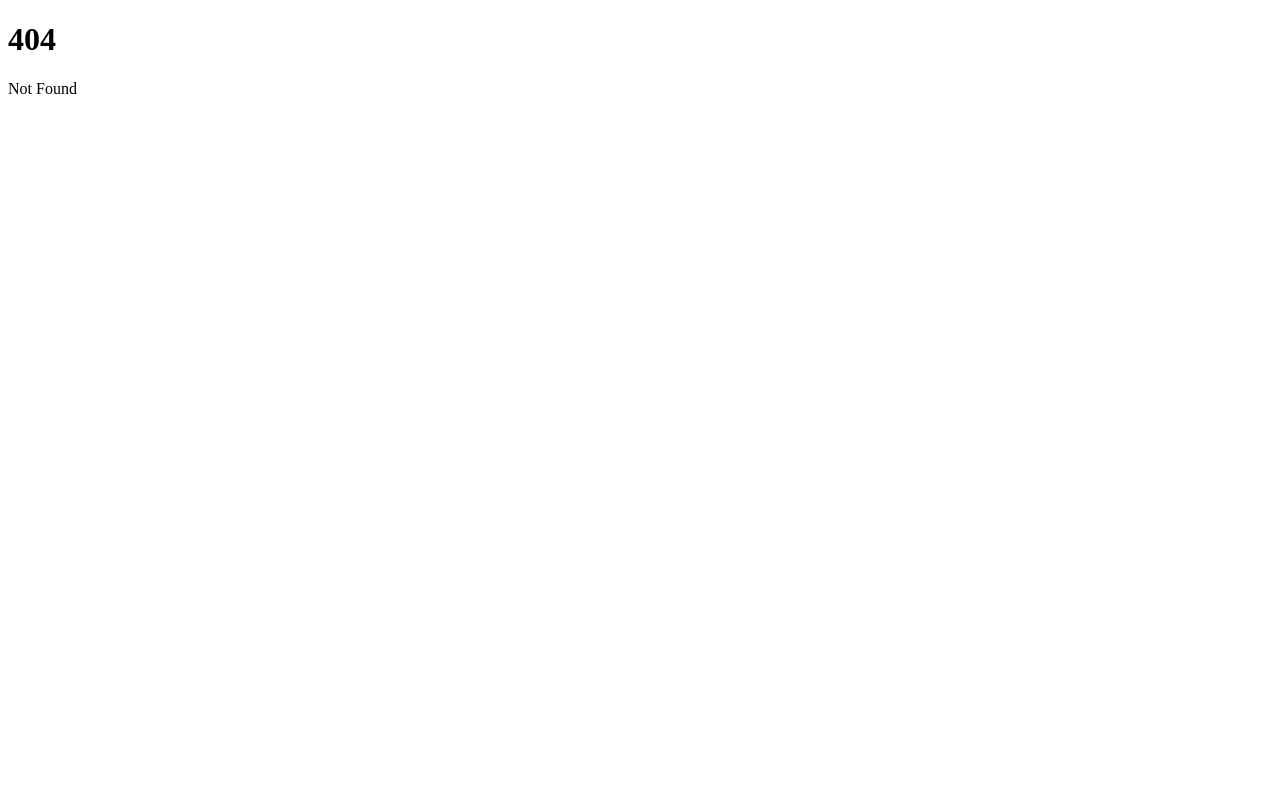
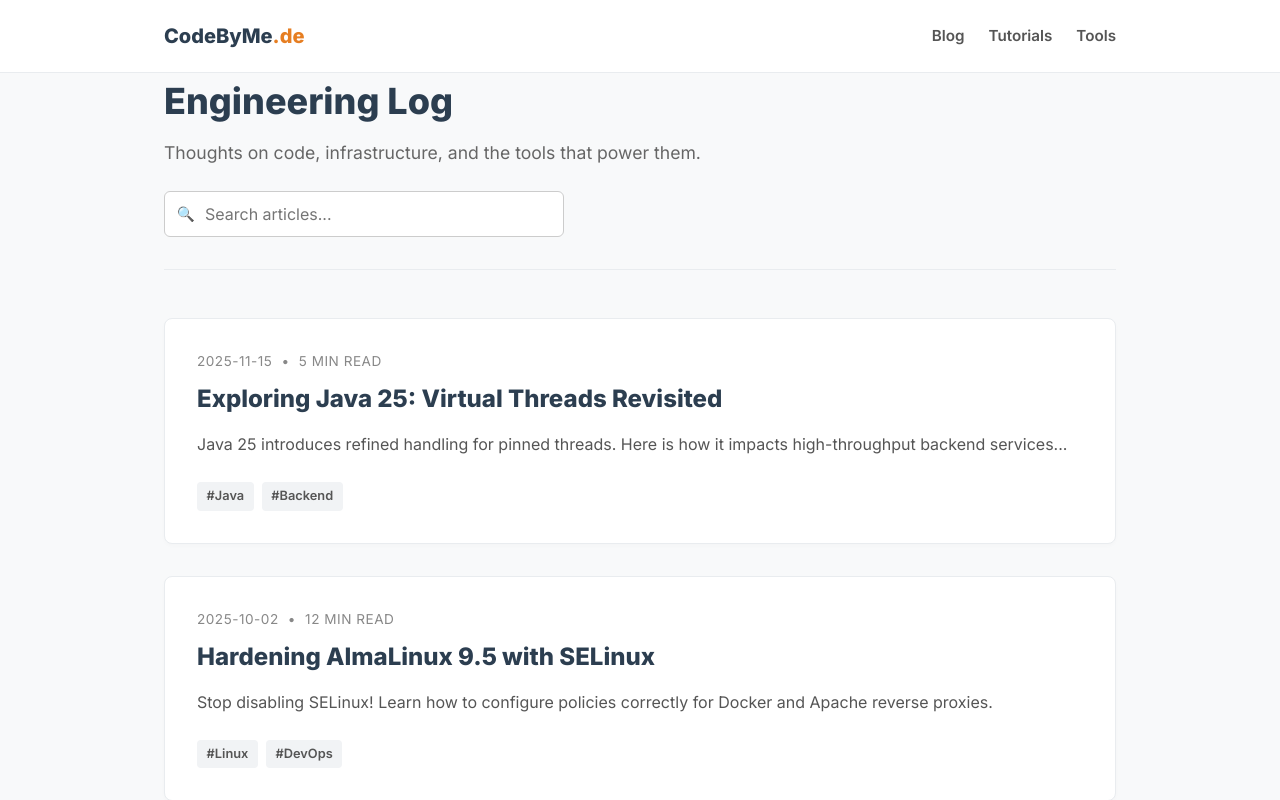
Before and after one commit to IgorProkhorchuk/codebyme.de, a SvelteKit app in the folder frontend/: page /blog in a window 1280 px wide. Before the commit this address had no page. Shown: the top 800 px of the page. Built offline with nearby package versions, Linux system fonts and the light colour scheme.

Commit message:
feat: create layout and blog page components with styling

```diff
--- /dev/null
+++ b/frontend/src/app.css
@@ -0,0 +1,25 @@
+@import url('https://fonts.googleapis.com/css2?family=Inter:wght@400;600;800&display=swap');
+
+:root {
+  --bg-color: #f8f9fa;
+  --text-color: #212529;
+  --primary: #2c3e50;    /* Professional Navy */
+  --accent: #e67e22;     /* Subtle Orange for highlights */
+  --card-bg: #ffffff;
+  --border-color: #e9ecef;
+  --shadow: 0 4px 6px -1px rgba(0, 0, 0, 0.1), 0 2px 4px -1px rgba(0, 0, 0, 0.06);
+}
+
+/* Simple Reset */
+* { box-sizing: border-box; margin: 0; padding: 0; }
+
+body {
+  font-family: 'Inter', system-ui, sans-serif;
+  background-color: var(--bg-color);
+  color: var(--text-color);
+  line-height: 1.6;
+  -webkit-font-smoothing: antialiased;
+}
+
+a { text-decoration: none; color: inherit; }
+ul { list-style: none; }
--- a/frontend/src/routes/+layout.svelte
+++ b/frontend/src/routes/+layout.svelte
@@ -1,11 +1,46 @@
-<script lang="ts">
-	import favicon from '$lib/assets/favicon.svg';
-
-	let { children } = $props();
+<script>
+  import '../app.css';
 </script>
 
-<svelte:head>
-	<link rel="icon" href={favicon} />
-</svelte:head>
+<div class="layout">
+  <header>
+    <div class="container navbar">
+      <a href="/" class="brand">CodeByMe<span class="dot">.de</span></a>
 
-{@render children()}
+      <nav>
+        <a href="/blog">Blog</a>
+        <a href="/tutorials">Tutorials</a>
+        <a href="/tools">Tools</a>
+      </nav>
+    </div>
+  </header>
+
+  <main class="container">
+    <slot />
+  </main>
+
+  <footer>
+    <div class="container">
+      <p>&copy; 2025 CodeByMe.de | Engineering & Linux</p>
+    </div>
+  </footer>
+</div>
+
+<style>
+  .layout { display: flex; flex-direction: column; min-height: 100vh; }
+  .container { width: 100%; max-width: 1000px; margin: 0 auto; padding: 0 1.5rem; }
+
+  header { background: #ffffff; border-bottom: 1px solid var(--border-color); padding: 1.25rem 0; }
+  .navbar { display: flex; justify-content: space-between; align-items: center; }
+
+  .brand { font-weight: 800; font-size: 1.25rem; color: var(--primary); }
+  .dot { color: var(--accent); }
+
+  nav { display: flex; gap: 1.5rem; }
+  nav a { font-size: 0.95rem; font-weight: 600; color: #555; transition: color 0.2s; }
+  nav a:hover { color: var(--accent); }
+
+  main { flex: 1; padding-top: 3rem; padding-bottom: 3rem; }
+
+  footer { margin-top: auto; padding: 2rem 0; text-align: center; color: #888; font-size: 0.9rem; border-top: 1px solid var(--border-color); }
+</style>
--- a/frontend/src/routes/+page.svelte
+++ b/frontend/src/routes/+page.svelte
@@ -1,24 +1,90 @@
-<script lang="ts">
-    import { onMount } from 'svelte';
+<svelte:head>
+  <title>CodeByMe.de | Developer Portfolio</title>
+</svelte:head>
 
-    let message: string = 'Loading...';
+<section class="hero">
+  <h1>Build. Deploy. <span class="highlight">Document.</span></h1>
+  <p class="intro">
+    A digital workspace for Java architecture, Linux operations, and developer utilities.
+  </p>
+</section>
 
-    onMount(async () => {
-        try {
-            const response = await fetch('/api/hello');
+<div class="grid">
+  <a href="/blog" class="card">
+    <div class="card-icon">✍️</div>
+    <h3>Tech Blog</h3>
+    <p>Architecture notes on Spring Boot 4.0, Java 25, and SvelteKit.</p>
+  </a>
 
-            if (response.ok) {
-                const data = await response.json();
-                message = data.message;
-            } else {
-                message = 'Error: Backend returned ' + response.status;
-            }
-        } catch (error) {
-            console.error(error);
-            message = 'Error: Could not connect to backend.';
-        }
-    });
-</script>
+  <a href="/tutorials" class="card">
+    <div class="card-icon">🐧</div>
+    <h3>Linux Guides</h3>
+    <p>Reference manuals for RHEL/AlmaLinux, SELinux, and Docker.</p>
+  </a>
 
-<h1>CodeByMe.de</h1>
-<p>Backend Status: <strong>{message}</strong></p>
+  <a href="/tools/pdf" class="card tool-highlight">
+    <div class="card-icon">📄</div>
+    <h3>PDF Generator</h3>
+    <p>Create DIN 5008 compliant envelopes and documents.</p>
+    <div class="link-text">Open Tool &rarr;</div>
+  </a>
+
+  <div class="card disabled">
+    <div class="status">Beta</div>
+    <div class="card-icon">💻</div>
+    <h3>Linux Labs</h3>
+    <p>Interactive ephemeral terminals for practicing CLI commands.</p>
+  </div>
+</div>
+
+<style>
+  /* Hero Section */
+  .hero { text-align: center; margin-bottom: 4rem; }
+  h1 { font-size: 2.5rem; color: var(--primary); margin-bottom: 1rem; letter-spacing: -1px; }
+  .highlight { color: var(--accent); }
+  .intro { color: #666; font-size: 1.15rem; max-width: 600px; margin: 0 auto; }
+
+  /* Grid Layout */
+  .grid {
+    display: grid;
+    grid-template-columns: repeat(auto-fit, minmax(280px, 1fr));
+    gap: 1.5rem;
+  }
+
+  /* Card Styles */
+  .card {
+    background: var(--card-bg);
+    border: 1px solid var(--border-color);
+    padding: 2rem;
+    border-radius: 8px;
+    box-shadow: var(--shadow);
+    transition: transform 0.2s ease, box-shadow 0.2s ease;
+    display: flex;
+    flex-direction: column;
+    height: 100%;
+    position: relative;
+  }
+
+  .card:not(.disabled):hover {
+    transform: translateY(-4px);
+    box-shadow: 0 10px 15px -3px rgba(0, 0, 0, 0.1);
+    border-color: var(--accent);
+  }
+
+  .card-icon { font-size: 2rem; margin-bottom: 1rem; }
+  h3 { margin-bottom: 0.5rem; color: var(--primary); }
+  p { color: #666; font-size: 0.95rem; margin-bottom: 1.5rem; flex-grow: 1; }
+
+  /* Tool Specifics */
+  .tool-highlight { border-top: 4px solid var(--primary); }
+  .link-text { font-weight: 600; color: var(--accent); font-size: 0.9rem; }
+
+  /* Disabled/Beta State */
+  .card.disabled { background: #f1f3f5; cursor: not-allowed; opacity: 0.8; box-shadow: none; border: 1px dashed #ccc; }
+  .status {
+    position: absolute; top: 1rem; right: 1rem;
+    background: #e9ecef; color: #666;
+    font-size: 0.7rem; font-weight: 700; text-transform: uppercase;
+    padding: 0.2rem 0.5rem; border-radius: 4px;
+  }
+</style>
--- /dev/null
+++ b/frontend/src/routes/blog/+page.svelte
@@ -0,0 +1,135 @@
+<script lang="ts">
+  // MOCK DATA - simulating what Spring Boot will eventually send
+  const posts = [
+    {
+      id: 1,
+      title: "Exploring Java 25: Virtual Threads Revisited",
+      slug: "exploring-java-25",
+      excerpt: "Java 25 introduces refined handling for pinned threads. Here is how it impacts high-throughput backend services...",
+      tags: ["Java", "Backend"],
+      date: "2025-11-15",
+      readTime: "5 min read"
+    },
+    {
+      id: 2,
+      title: "Hardening AlmaLinux 9.5 with SELinux",
+      slug: "hardening-almalinux-selinux",
+      excerpt: "Stop disabling SELinux! Learn how to configure policies correctly for Docker and Apache reverse proxies.",
+      tags: ["Linux", "DevOps"],
+      date: "2025-10-02",
+      readTime: "12 min read"
+    },
+    {
+      id: 3,
+      title: "SvelteKit Adapter Node vs. Static",
+      slug: "sveltekit-adapter-comparison",
+      excerpt: "Why I chose the Node adapter for CodeByMe.de instead of static generation, and the trade-offs involved.",
+      tags: ["Frontend", "Svelte"],
+      date: "2025-09-20",
+      readTime: "8 min read"
+    }
+  ];
+
+  let searchTerm = "";
+</script>
+
+<svelte:head>
+  <title>Blog | CodeByMe.de</title>
+</svelte:head>
+
+<section class="blog-header">
+  <h1>Engineering Log</h1>
+  <p>Thoughts on code, infrastructure, and the tools that power them.</p>
+
+  <div class="search-wrapper">
+    <input
+      type="text"
+      placeholder="Search articles..."
+      bind:value={searchTerm}
+    />
+    <span class="search-icon">🔍</span>
+  </div>
+</section>
+
+<div class="posts-grid">
+  {#each posts as post}
+    <article class="post-card">
+      <div class="meta">
+        <span class="date">{post.date}</span>
+        <span class="dot">•</span>
+        <span class="read-time">{post.readTime}</span>
+      </div>
+
+      <h2>
+        <a href="/blog/{post.slug}">{post.title}</a>
+      </h2>
+
+      <p class="excerpt">{post.excerpt}</p>
+
+      <div class="tags">
+        {#each post.tags as tag}
+          <span class="tag">#{tag}</span>
+        {/each}
+      </div>
+    </article>
+  {/each}
+</div>
+
+<style>
+  /* Header Area */
+  .blog-header { margin-bottom: 3rem; border-bottom: 1px solid var(--border-color); padding-bottom: 2rem; }
+  h1 { font-size: 2.25rem; color: var(--primary); margin-bottom: 0.5rem; }
+  .blog-header p { color: #666; font-size: 1.1rem; margin-bottom: 1.5rem; }
+
+  /* Search Bar Styling */
+  .search-wrapper { position: relative; max-width: 400px; }
+  input {
+    width: 100%;
+    padding: 0.75rem 1rem 0.75rem 2.5rem;
+    border: 1px solid #ccc;
+    border-radius: 6px;
+    font-size: 1rem;
+    font-family: inherit;
+  }
+  input:focus { outline: 2px solid var(--accent); border-color: transparent; }
+  .search-icon { position: absolute; left: 0.8rem; top: 50%; transform: translateY(-50%); color: #999; font-size: 0.9rem; }
+
+  /* Grid Layout */
+  .posts-grid {
+    display: grid;
+    grid-template-columns: 1fr; /* Single column usually reads better for blogs */
+    gap: 2rem;
+  }
+
+  /* Post Card */
+  .post-card {
+    background: #fff;
+    padding: 2rem;
+    border-radius: 8px;
+    border: 1px solid var(--border-color);
+    box-shadow: 0 2px 4px rgba(0,0,0,0.02);
+    transition: transform 0.2s, border-color 0.2s;
+  }
+  .post-card:hover { transform: translateY(-2px); border-color: var(--accent); }
+
+  /* Typography inside Card */
+  .meta { font-size: 0.85rem; color: #888; margin-bottom: 0.5rem; text-transform: uppercase; letter-spacing: 0.5px; }
+  .dot { margin: 0 0.3rem; }
+
+  h2 { margin-bottom: 0.75rem; font-size: 1.5rem; }
+  h2 a { color: var(--primary); text-decoration: none; }
+  h2 a:hover { color: var(--accent); }
+
+  .excerpt { color: #555; margin-bottom: 1.5rem; line-height: 1.7; }
+
+  /* Tags */
+  .tags { display: flex; gap: 0.5rem; }
+  .tag {
+    font-size: 0.8rem;
+    background: #f1f3f5;
+    color: #555;
+    padding: 0.25rem 0.6rem;
+    border-radius: 4px;
+    font-weight: 600;
+  }
+</style>
--- /dev/null
+++ b/frontend/src/routes/blog/[slug]/+page.svelte
@@ -0,0 +1,40 @@
+<script lang="ts">
+  import { page } from '$app/stores';
+
+  // Gets the 'slug' from the URL (e.g., exploring-java-25)
+  $: slug = $page.params.slug;
+</script>
+
+<svelte:head>
+  <title>Reading Article... | CodeByMe.de</title>
+</svelte:head>
+
+<div class="article-container">
+  <a href="/blog" class="back-link">&larr; Back to Blog</a>
+
+  <article>
+    <h1>Article Placeholder</h1>
+    <div class="debug-info">
+      Loading content for slug: <strong>{slug}</strong>
+    </div>
+    <p>
+      (This is where the markdown content from Spring Boot will be rendered later.)
+    </p>
+  </article>
+</div>
+
+<style>
+  .article-container { max-width: 750px; margin: 0 auto; }
+  .back-link { display: inline-block; margin-bottom: 2rem; color: #666; font-size: 0.9rem; }
+  .back-link:hover { color: var(--accent); }
+
+  h1 { font-size: 2.5rem; color: var(--primary); margin-bottom: 1rem; }
+  .debug-info {
+    background: #eef2f5;
+    padding: 1rem;
+    border-radius: 4px;
+    font-family: monospace;
+    margin-bottom: 2rem;
+    border-left: 4px solid var(--accent);
+  }
+</style>
```
